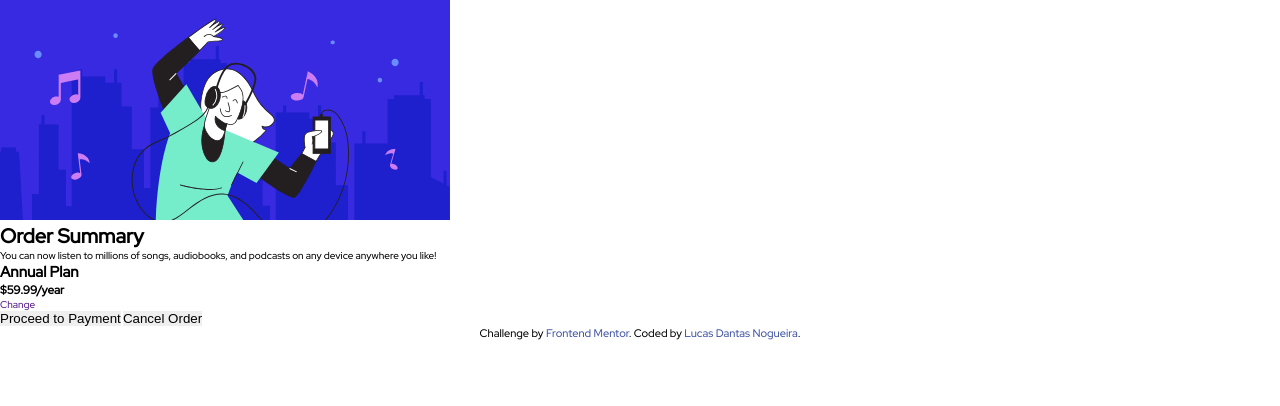
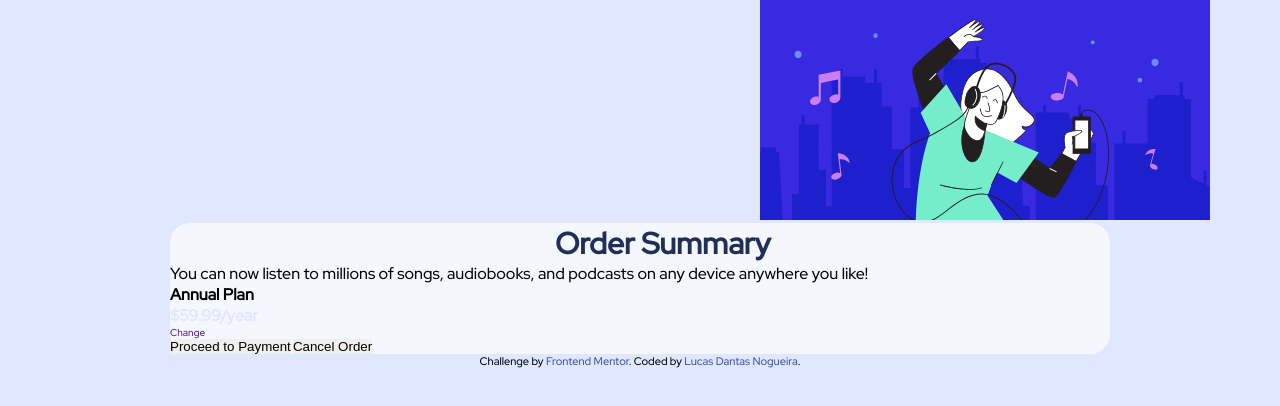
Before and after one commit to lucas-dantas10/Order-Summary, a plain HTML site: page index.html in a window 1280 px wide. Drawn offline with Linux system fonts and the light colour scheme.

Commit message:
arrumando a imagem

```diff
--- a/style.css
+++ b/style.css
@@ -18,4 +18,43 @@ html {
 
 body {
     font-family: 'Red Hat Display', sans-serif;
+    background: var(--Pale-blue);
 }
+
+/* TITULO */
+
+header img {
+    position: flex;
+    padding-left: 76.0rem;
+
+}
+
+.container {
+    background-color: var(--Very-pale-blue);
+    position: relative;
+    width: 94.0rem;
+    margin: 0 auto;
+    border-radius: 2rem;
+}
+
+h1 {
+    position: relative;
+    font-size: 3.0rem;
+    color: var(--Dark-blue);
+    padding-left: 38.5rem;
+}
+
+.container p {
+    font-size: 1.6rem;
+}
+
+/* SECTION*/
+
+.container h2 {
+    font-size: 1.6rem;
+}
+
+.container h3 {
+    color: var(--Pale-blue);
+    font-size: 1.6rem;
+}
```
